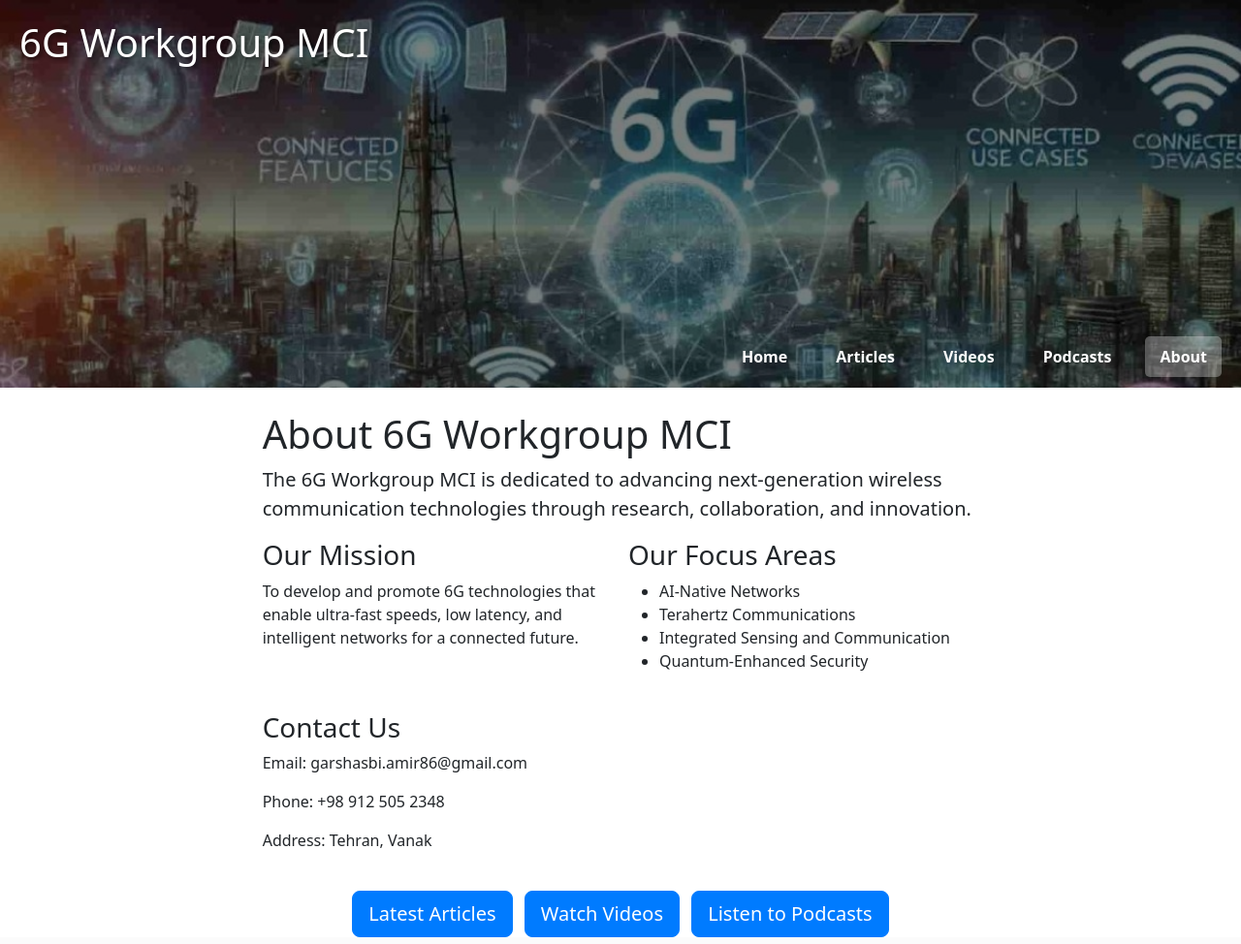
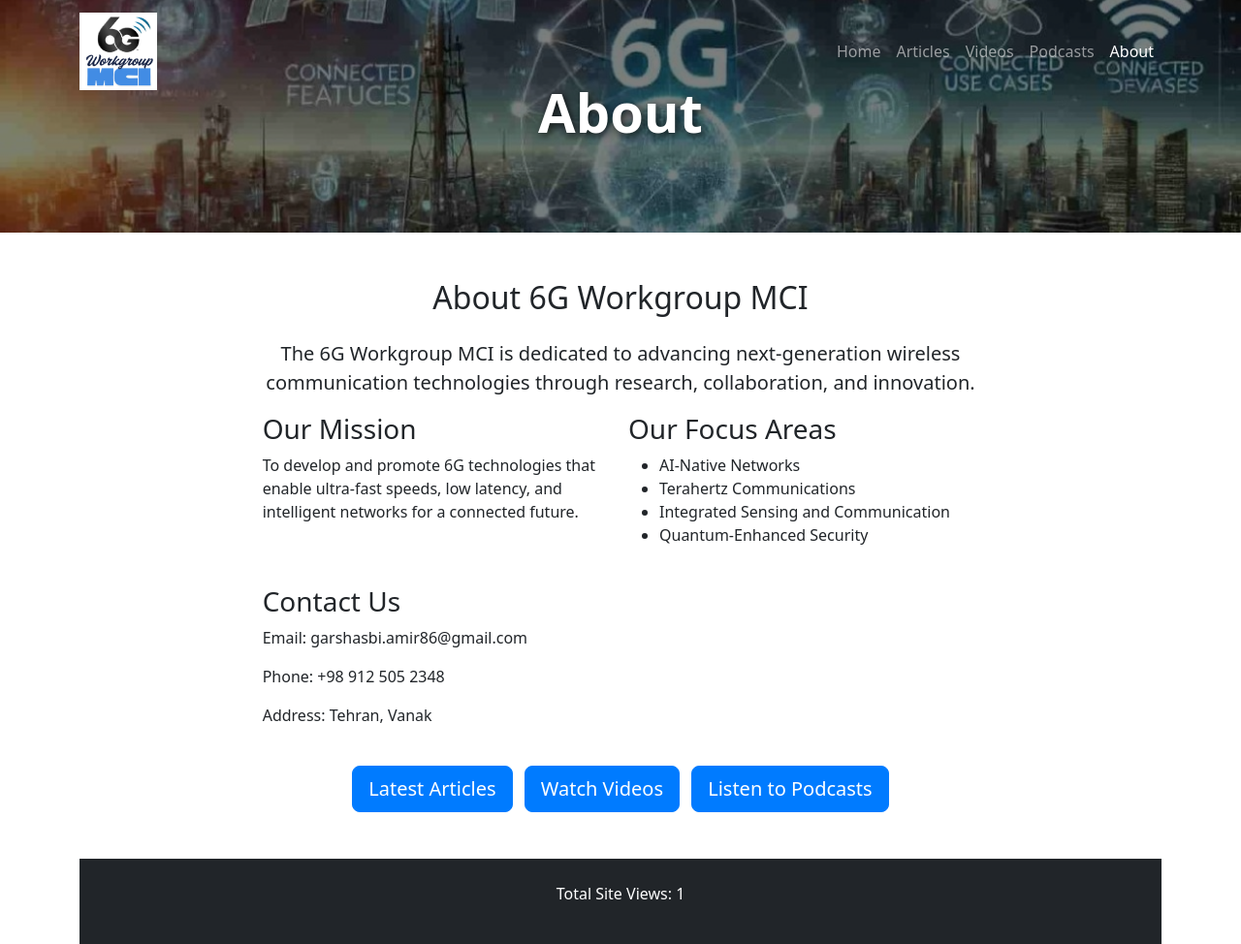
Before and after one commit to amirgarshasbi1986/6g-articles-app, a Flask app: page /about in a window 1280 px wide. Shown: the whole page at 97% size. Run offline with Flask 3, Linux system fonts and the light colour scheme; data comes from the database, SQL or seed files in the repository.

Commit message:
change about and design it like other pages

```diff
--- a/templates/about.html
+++ b/templates/about.html
@@ -6,35 +6,91 @@
   <title>About - 6G Workgroup MCI</title>
   <link href="https://cdn.jsdelivr.net/npm/bootstrap@5.3.3/dist/css/bootstrap.min.css" rel="stylesheet">
   <link rel="stylesheet" href="{{ url_for('static', filename='app.css') }}">
+  <link rel="stylesheet" href="https://cdnjs.cloudflare.com/ajax/libs/font-awesome/6.5.0/css/all.min.css">
+
+  <!-- Favicon – shows logo in browser tab -->
+  <link rel="icon" type="image/png" href="{{ url_for('static', filename='logo.png') }}" sizes="32x32">
+  <link rel="apple-touch-icon" href="{{ url_for('static', filename='logo.png') }}">
+
+  <style>
+    /* Fixed top navbar */
+    .navbar {
+      transition: all 0.3s ease;
+    }
+    .navbar.scrolled {
+      background-color: rgba(0, 0, 0, 0.9) !important;
+      backdrop-filter: blur(10px);
+    }
+    .navbar-brand img {
+      height: 80px;
+    }
+    @media (max-width: 768px) {
+      .navbar-brand img { height: 60px; }
+    }
+
+    /* Page Banner */
+    .page-banner {
+      height: 30vh;
+      background: url('{{ url_for('static', filename='banner.jpg') }}') no-repeat center center/cover;
+      position: relative;
+      display: flex;
+      align-items: center;
+      justify-content: center;
+    }
+    .page-banner::before {
+      content: '';
+      position: absolute;
+      top: 0; left: 0; right: 0; bottom: 0;
+      background: rgba(0, 0, 0, 0.5);
+    }
+    .page-banner h1 {
+      color: white;
+      font-size: 3.5rem;
+      font-weight: bold;
+      text-shadow: 2px 2px 8px rgba(0,0,0,0.8);
+      z-index: 1;
+    }
+    @media (max-width: 768px) {
+      .page-banner h1 { font-size: 2.5rem; }
+    }
+  </style>
 </head>
 <body>
-  <!-- Banner (same as dashboard) -->
-  <div class="banner-container">
-    <img src="{{ url_for('static', filename='banner.jpg') }}" alt="6G Workgroup MCI Banner" class="banner-image">
-    <div class="banner-overlay">
-      <!-- Title at bottom left -->
-      <div class="banner-title-left">
-        <h1>6G Workgroup MCI</h1>
+
+  <!-- Fixed Top Navbar -->
+  <nav class="navbar navbar-expand-lg navbar-dark fixed-top">
+    <div class="container">
+      <a class="navbar-brand" href="/">
+        <img src="{{ url_for('static', filename='logo.png') }}" alt="6G Workgroup MCI Logo">
+      </a>
+      <button class="navbar-toggler" type="button" data-bs-toggle="collapse" data-bs-target="#navbarNav">
+        <span class="navbar-toggler-icon"></span>
+      </button>
+      <div class="collapse navbar-collapse" id="navbarNav">
+        <ul class="navbar-nav ms-auto">
+          <li class="nav-item"><a class="nav-link" href="/">Home</a></li>
+          <li class="nav-item"><a class="nav-link" href="/articles">Articles</a></li>
+          <li class="nav-item"><a class="nav-link" href="/videos">Videos</a></li>
+          <li class="nav-item"><a class="nav-link" href="/podcasts">Podcasts</a></li>
+          <li class="nav-item"><a class="nav-link active" href="/about">About</a></li>
+        </ul>
       </div>
-      <!-- Navigation at bottom right -->
-      <nav class="banner-nav-right">
-        <ul class="nav-list">
-          <li><a href="/">Home</a></li>
-          <li><a href="/articles">Articles</a></li>
-          <li><a href="/videos">Videos</a></li>
-          <li><a href="/podcasts">Podcasts</a></li>
-          <li><a href="/about" class="active">About</a></li>
-        </ul>
-      </nav>
     </div>
+  </nav>
+
+  <!-- Page Banner -->
+  <div class="page-banner">
+    <h1>About</h1>
   </div>
 
-  <div class="container mt-4">
+  <!-- Main Content -->
+  <div class="container mt-5">
     <div class="row justify-content-center">
       <div class="col-md-8">
-        <h1>About 6G Workgroup MCI</h1>
-        <p class="lead">The 6G Workgroup MCI is dedicated to advancing next-generation wireless communication technologies through research, collaboration, and innovation.</p>
-
+        <h2 class="text-center mb-4">About 6G Workgroup MCI</h2>
+        <p class="lead text-center">
+          The 6G Workgroup MCI is dedicated to advancing next-generation wireless communication technologies through research, collaboration, and innovation.
+        </p>
         <div class="row mb-4">
           <div class="col-md-6">
             <h3>Our Mission</h3>
@@ -50,7 +106,6 @@
             </ul>
           </div>
         </div>
-
         <div class="row mb-4">
           <div class="col-12">
             <h3>Contact Us</h3>
@@ -59,7 +114,6 @@
             <p>Address: Tehran, Vanak</p>
           </div>
         </div>
-
         <div class="row">
           <div class="col-12 text-center">
             <a href="/articles" class="btn btn-primary btn-lg me-2">Latest Articles</a>
@@ -69,8 +123,23 @@
         </div>
       </div>
     </div>
+
+    <footer class="text-center mt-5 py-4 bg-dark text-white">
+      <p>Total Site Views: {{ total_views }}</p>
+    </footer>
   </div>
 
   <script src="https://cdn.jsdelivr.net/npm/bootstrap@5.3.3/dist/js/bootstrap.bundle.min.js"></script>
+  <script>
+    // Navbar scroll effect
+    window.addEventListener('scroll', () => {
+      const navbar = document.querySelector('.navbar');
+      if (window.scrollY > 50) {
+        navbar.classList.add('scrolled');
+      } else {
+        navbar.classList.remove('scrolled');
+      }
+    });
+  </script>
 </body>
 </html>
```
